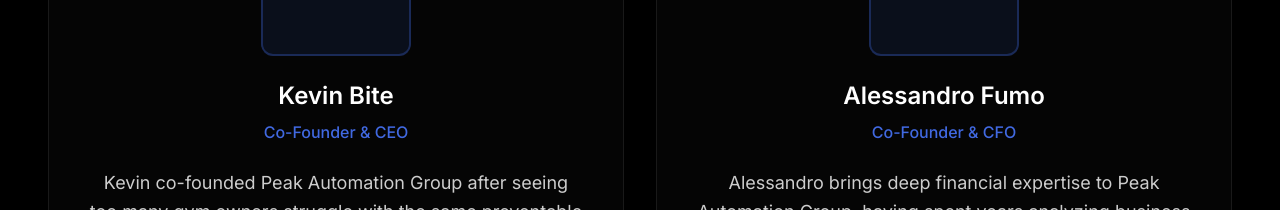
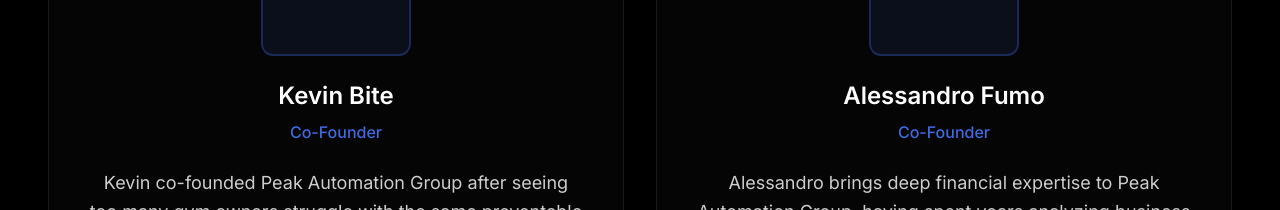
Before and after one commit to peakag/PAG, a Next.js app: page /about in a window 1280 px wide. Shown: the part 2240-2450 px from the top of the page. Built offline with nearby package versions, Linux system fonts and the light colour scheme; no server answers.

Commit message:
Simplify co-founder titles to just 'Co-Founder' for both Kevin Bite and Alessandro Fumo

```diff
--- a/app/about/page.tsx
+++ b/app/about/page.tsx
@@ -424,7 +424,7 @@
                     marginBottom: '24px'
                   }}
                 >
-                  Co-Founder & CEO
+                  Co-Founder
                 </p>
 
                 <div
@@ -521,7 +521,7 @@
                     marginBottom: '24px'
                   }}
                 >
-                  Co-Founder & CFO
+                  Co-Founder
                 </p>
 
                 <div
```
